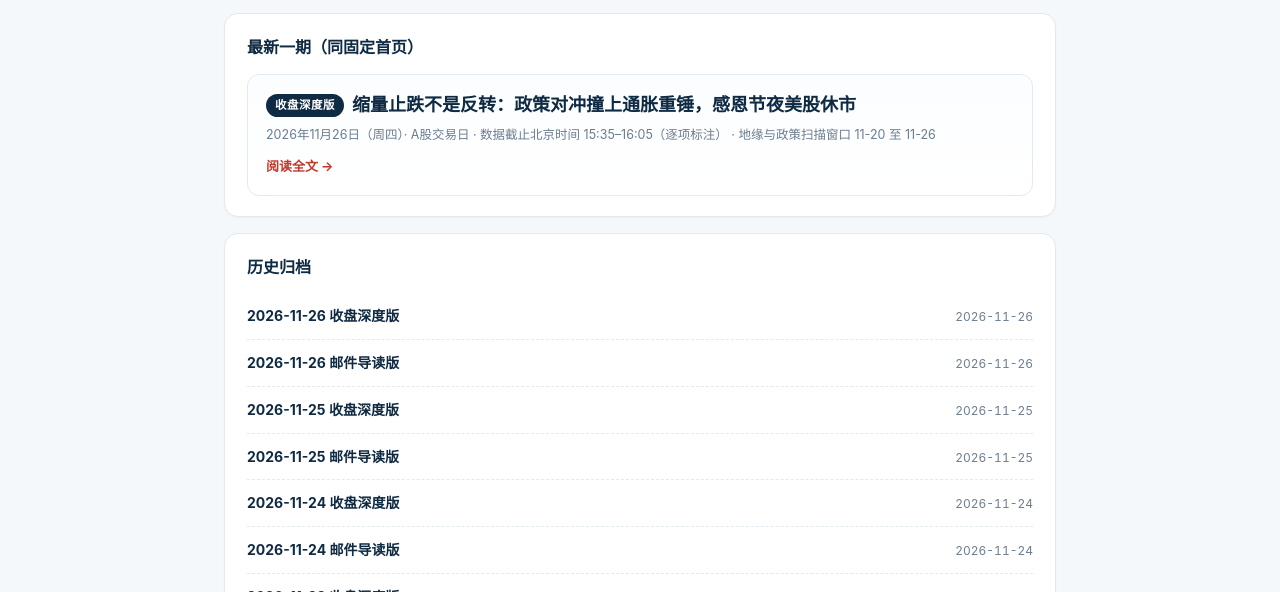
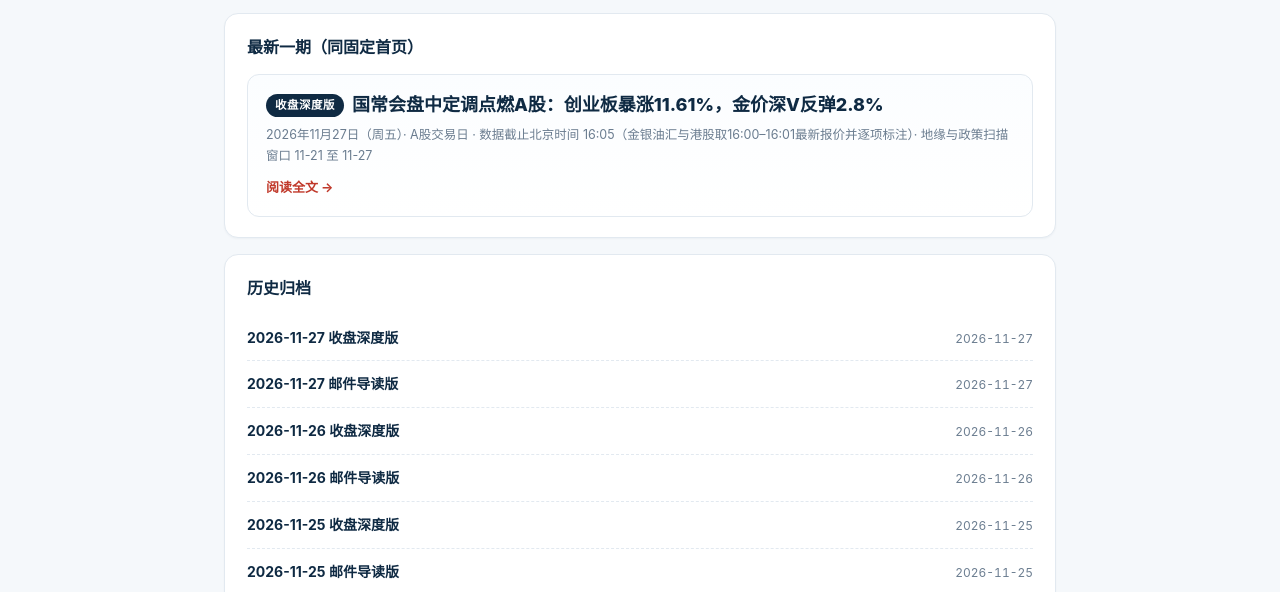
Before and after one commit to ZhKIi/atman-daily, a plain HTML site: page archive.html in a window 1280 px wide. Shown: the part 203-795 px from the top of the page. Drawn offline with Linux system fonts and the light colour scheme.

Commit message:
日报发布 2026-11-27：更新固定首页与归档

```diff
--- a/archive.html
+++ b/archive.html
@@ -57,9 +57,9 @@ h2{margin:0 0 12px;font-size:16px;color:var(--ink)}
 
   <div class="card">
     <h2>最新一期（同固定首页）</h2>
-    <a class="latest" href="2026-11-26.html">
-      <p class="t"><span class="tag">收盘深度版</span>缩量止跌不是反转：政策对冲撞上通胀重锤，感恩节夜美股休市</p>
-      <p class="m">2026年11月26日（周四）· A股交易日 · 数据截止北京时间 15:35–16:05（逐项标注） · 地缘与政策扫描窗口 11-20 至 11-26</p>
+    <a class="latest" href="2026-11-27.html">
+      <p class="t"><span class="tag">收盘深度版</span>国常会盘中定调点燃A股：创业板暴涨11.61%，金价深V反弹2.8%</p>
+      <p class="m">2026年11月27日（周五）· A股交易日 · 数据截止北京时间 16:05（金银油汇与港股取16:00–16:01最新报价并逐项标注）· 地缘与政策扫描窗口 11-21 至 11-27</p>
       <span class="go">阅读全文 →</span>
     </a>
   </div>
@@ -67,6 +67,8 @@ h2{margin:0 0 12px;font-size:16px;color:var(--ink)}
   <div class="card">
     <h2>历史归档</h2>
     <ul class="list">
+      <li><a href="2026-11-27.html">2026-11-27 收盘深度版</a><time>2026-11-27</time></li>
+      <li><a href="digest-2026-11-27.html">2026-11-27 邮件导读版</a><time>2026-11-27</time></li>
       <li><a href="2026-11-26.html">2026-11-26 收盘深度版</a><time>2026-11-26</time></li>
       <li><a href="digest-2026-11-26.html">2026-11-26 邮件导读版</a><time>2026-11-26</time></li>
       <li><a href="2026-11-25.html">2026-11-25 收盘深度版</a><time>2026-11-25</time></li>
```
